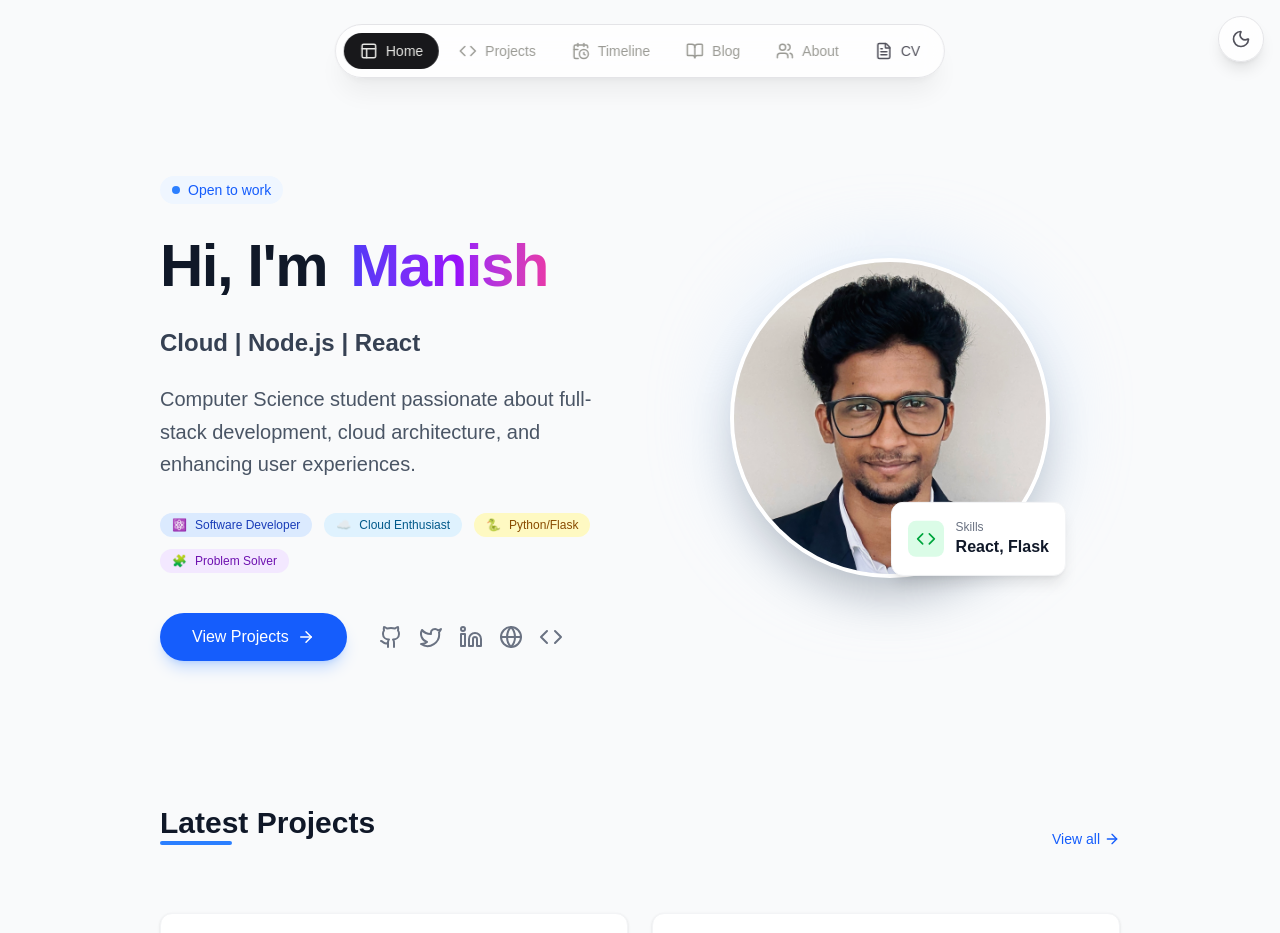
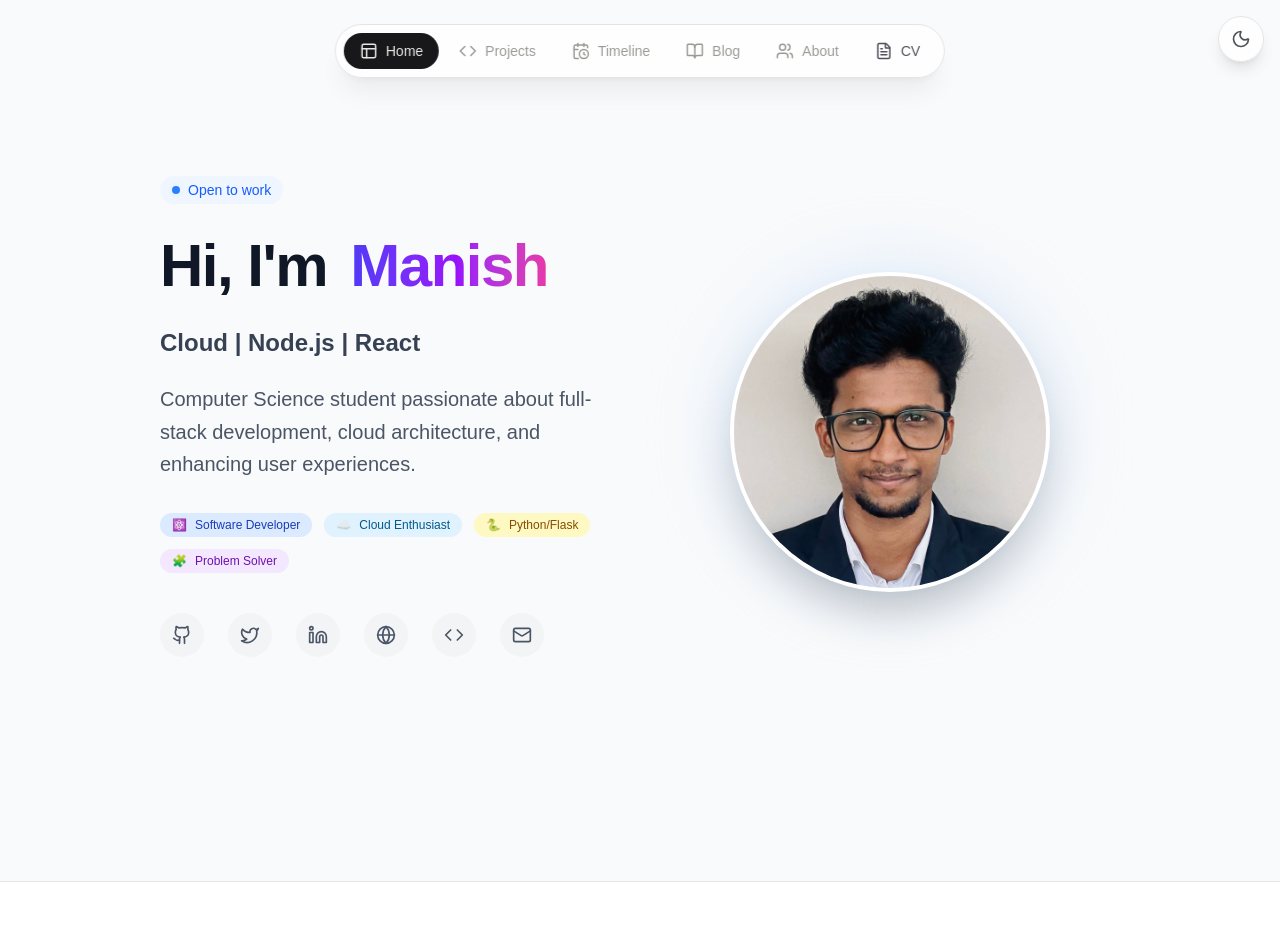
Before and after one commit to Manish881-hub/my-portfolio, a Next.js app: page /portfolio in a window 1280 px wide. Shown: the top 933 px of the page. Built offline with nearby package versions, Linux system fonts and the light colour scheme.

Commit message:
feat: implement initial portfolio application with main UI and content data definitions.

```diff
--- a/src/app/app.tsx
+++ b/src/app/app.tsx
@@ -169,27 +169,30 @@ export default function App() {
                                 </div>
 
                                 <div className="flex flex-col sm:flex-row gap-4 pt-4 justify-center md:justify-start">
-                                    <button
+                                    {/*<button
                                         onClick={() => setActiveTab('projects')}
                                         className="px-8 py-3 bg-blue-600 hover:bg-blue-700 text-white rounded-full font-medium transition-transform active:scale-95 shadow-lg shadow-blue-500/25 flex items-center justify-center gap-2"
                                     >
                                         View Projects <ArrowRight size={18} />
-                                    </button>
-                                    <div className="flex items-center gap-4 px-4 justify-center">
-                                        <a href={PROFILE.socials.github} target="_blank" rel="noreferrer" className="text-gray-500 hover:text-gray-900 dark:hover:text-white transition-colors">
-                                            <Github size={24} />
+                                    </button>*/}
+                                    <div className="flex justify-center gap-6 mb-8">
+                                        <a href={PROFILE.socials.github} className="p-3 bg-gray-100 dark:bg-gray-800 rounded-full text-gray-600 dark:text-gray-400 hover:bg-black hover:text-white transition-all">
+                                            <Github size={20} />
                                         </a>
-                                        <a href={PROFILE.socials.twitter} target="_blank" rel="noreferrer" className="text-gray-500 hover:text-blue-400 transition-colors">
-                                            <Twitter size={24} />
+                                        <a href={PROFILE.socials.twitter} className="p-3 bg-gray-100 dark:bg-gray-800 rounded-full text-gray-600 dark:text-gray-400 hover:bg-blue-400 hover:text-white transition-all">
+                                            <Twitter size={20} />
                                         </a>
-                                        <a href={PROFILE.socials.linkedin} target="_blank" rel="noreferrer" className="text-gray-500 hover:text-blue-700 transition-colors">
-                                            <Linkedin size={24} />
+                                        <a href={PROFILE.socials.linkedin} className="p-3 bg-gray-100 dark:bg-gray-800 rounded-full text-gray-600 dark:text-gray-400 hover:bg-blue-700 hover:text-white transition-all">
+                                            <Linkedin size={20} />
                                         </a>
-                                        <a href={PROFILE.socials.reddit} target="_blank" rel="noreferrer" className="text-gray-500 hover:text-orange-500 transition-colors">
-                                            <Globe size={24} />
+                                        <a href={PROFILE.socials.reddit} className="p-3 bg-gray-100 dark:bg-gray-800 rounded-full text-gray-600 dark:text-gray-400 hover:bg-orange-500 hover:text-white transition-all">
+                                            <Globe size={20} />
                                         </a>
-                                        <a href={PROFILE.socials.hackerrank} target="_blank" rel="noreferrer" className="text-gray-500 hover:text-green-600 transition-colors">
-                                            <Code size={24} />
+                                        <a href={PROFILE.socials.hackerrank} className="p-3 bg-gray-100 dark:bg-gray-800 rounded-full text-gray-600 dark:text-gray-400 hover:bg-green-500 hover:text-white transition-all">
+                                            <Code size={20} />
+                                        </a>
+                                        <a href={`mailto:${PROFILE.email}`} className="p-3 bg-gray-100 dark:bg-gray-800 rounded-full text-gray-600 dark:text-gray-400 hover:bg-green-500 hover:text-white transition-all">
+                                            <Mail size={20} />
                                         </a>
                                     </div>
                                 </div>
@@ -208,7 +211,7 @@ export default function App() {
                                     </div>
 
                                     {/* Floating Elements */}
-                                    <div className="absolute -bottom-4 -right-4 bg-white dark:bg-gray-800 p-4 rounded-xl shadow-lg border border-gray-100 dark:border-gray-700 flex items-center gap-3 animate-bounce" style={{ animationDuration: '3s' }}>
+                                    { /*<div className="absolute -bottom-4 -right-4 bg-white dark:bg-gray-800 p-4 rounded-xl shadow-lg border border-gray-100 dark:border-gray-700 flex items-center gap-3 animate-bounce" style={{ animationDuration: '3s' }}>
                                         <div className="bg-green-100 p-2 rounded-lg text-green-600">
                                             <Code size={20} />
                                         </div>
@@ -216,13 +219,13 @@ export default function App() {
                                             <p className="text-xs text-gray-500">Skills</p>
                                             <p className="font-bold text-gray-900 dark:text-white">React, Flask</p>
                                         </div>
-                                    </div>
+                                    </div>*/}
                                 </div>
                             </div>
                         </section>
 
                         {/* Featured Projects Preview */}
-                        <section>
+                        {/*<section>
                             <div className="flex justify-between items-end mb-8">
                                 <SectionTitle title="Latest Projects" />
                                 <button onClick={() => setActiveTab('projects')} className="text-blue-600 hover:text-blue-700 text-sm font-medium flex items-center gap-1 mb-8">
@@ -256,7 +259,7 @@ export default function App() {
                                     </Card>
                                 ))}
                             </div>
-                        </section>
+                        </section>*/}
                     </div>
                 )}
 
@@ -403,7 +406,7 @@ export default function App() {
             {/* Footer */}
             <footer className="bg-white dark:bg-gray-900 border-t border-gray-200 dark:border-gray-800 py-12 mt-12">
                 <div className="max-w-6xl mx-auto px-4 text-center">
-                    <div className="flex justify-center gap-6 mb-8">
+                    {/*<div className="flex justify-center gap-6 mb-8">
                         <a href={PROFILE.socials.github} className="p-3 bg-gray-100 dark:bg-gray-800 rounded-full text-gray-600 dark:text-gray-400 hover:bg-black hover:text-white transition-all">
                             <Github size={20} />
                         </a>
@@ -422,9 +425,9 @@ export default function App() {
                         <a href={`mailto:${PROFILE.email}`} className="p-3 bg-gray-100 dark:bg-gray-800 rounded-full text-gray-600 dark:text-gray-400 hover:bg-green-500 hover:text-white transition-all">
                             <Mail size={20} />
                         </a>
-                    </div>
+                    </div>*/}
                     <p className="text-gray-500 dark:text-gray-600">
-                        © {new Date().getFullYear()} {PROFILE.name}. Built with React & Tailwind.
+                        © {new Date().getFullYear()} . Built with love by {PROFILE.name}.
                     </p>
                 </div>
             </footer>
--- a/src/data/portfolioData.ts
+++ b/src/data/portfolioData.ts
@@ -1,7 +1,7 @@
 import { Github, Twitter, Linkedin, Globe, Code, Mail } from 'lucide-react';
 
 export const PROFILE = {
-    name: "Manish Bhaktisagar",
+    name: "Manish Bhakti Sagar",
     role: "Cloud | Node.js | React",
     tagline: "Computer Science student passionate about full-stack development, cloud architecture, and enhancing user experiences.",
     location: "Bhubaneswar, Odisha, India",
```
